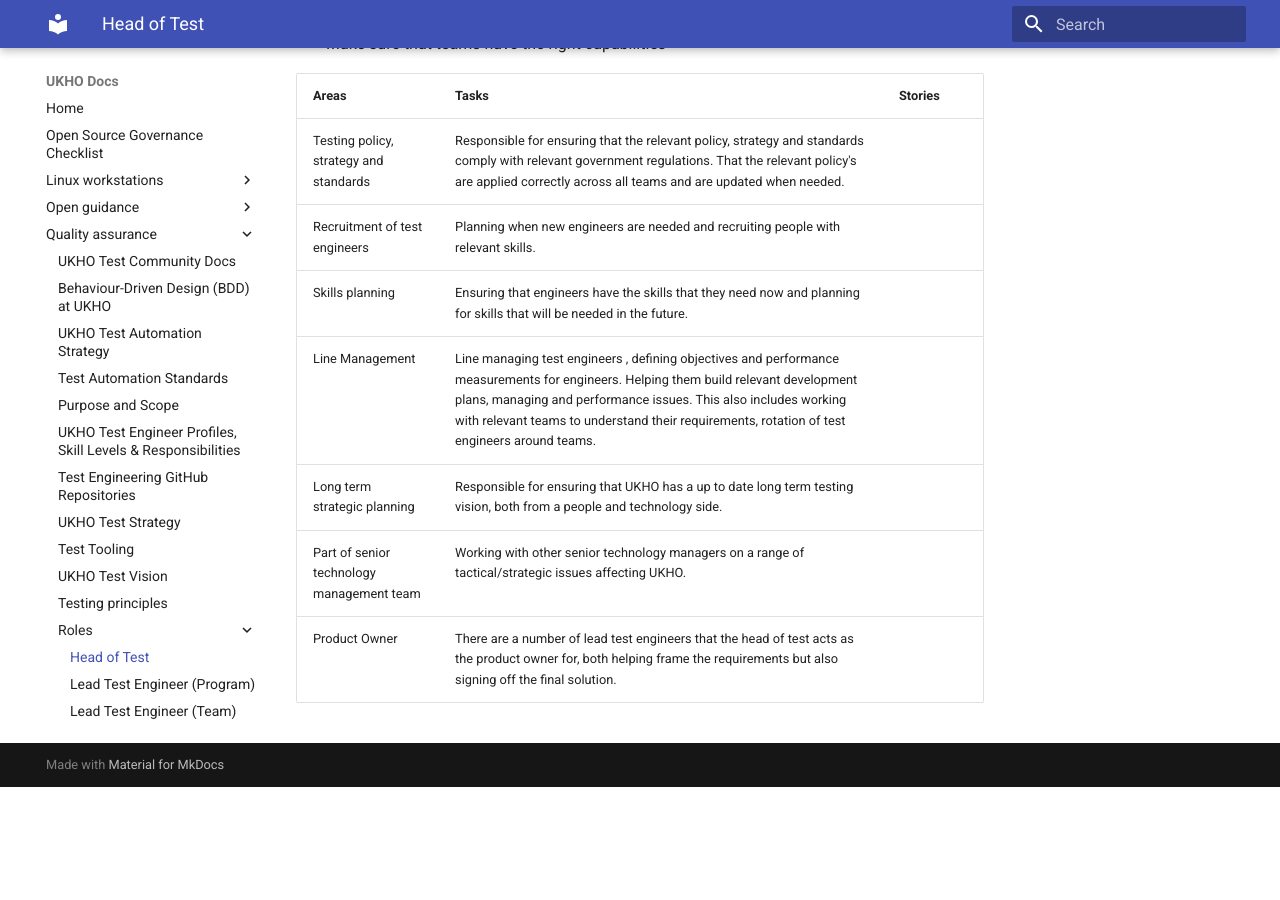
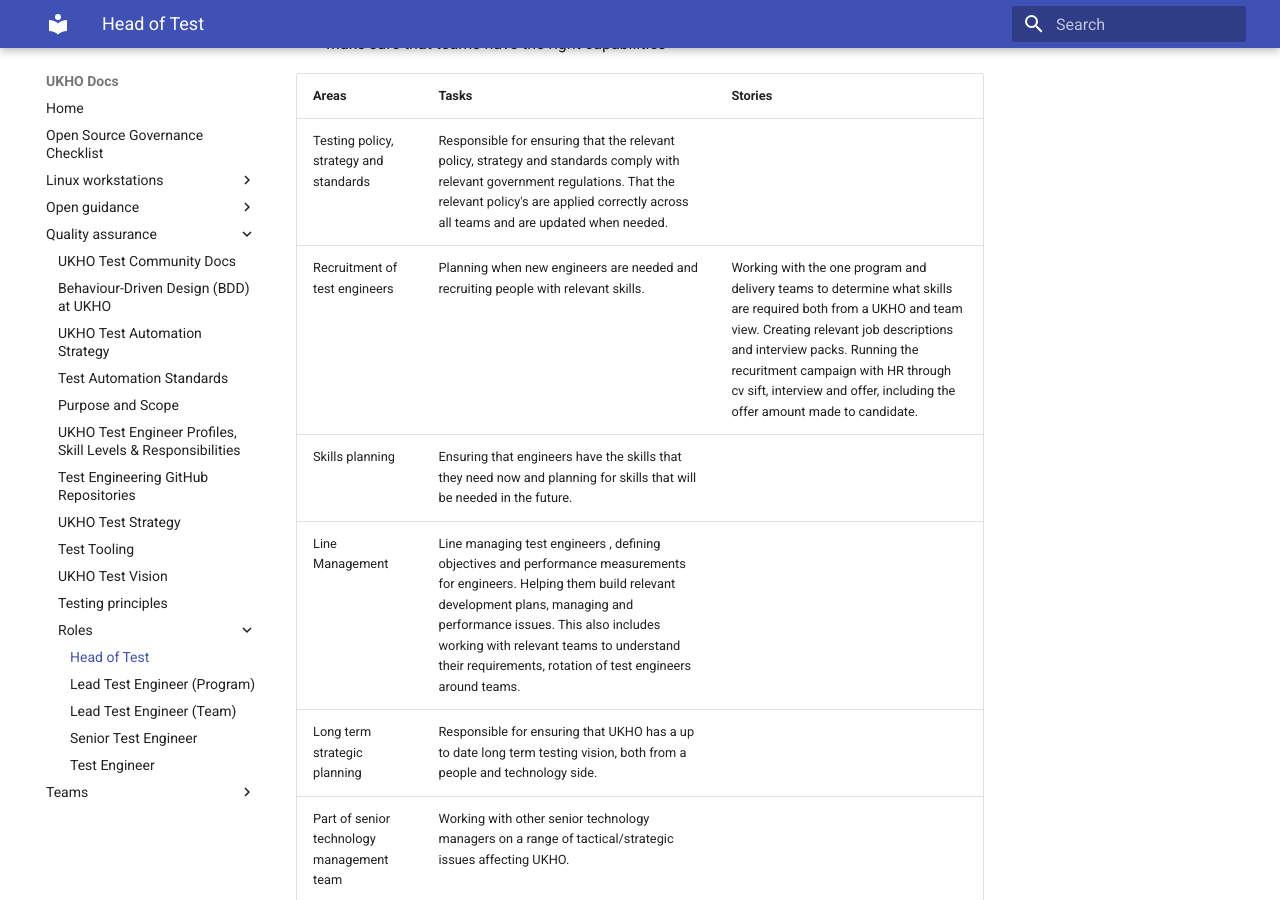
Before and after one commit to UKHO/docs, an MkDocs documentation site: the page built from docs/quality-assurance/roles/head-of-test.md, in a window 1280 px wide and 900 px high, scrolled down 459 px. Built offline with MkDocs 1.6.1 and Material for MkDocs 9.7.7, drawn with Linux system fonts in a browser that asks for light colours; before the commit the page ends 1246 px from its top, so only the background shows below that.

Commit message:
Update head-of-test.md

```diff
--- a/docs/quality-assurance/roles/head-of-test.md
+++ b/docs/quality-assurance/roles/head-of-test.md
@@ -15,7 +15,7 @@ At this level, you will:
 |  Areas | Tasks | Stories |
 | --- | --- | --- |
 | Testing policy, strategy and standards | Responsible for ensuring that the relevant policy, strategy and standards comply with relevant government regulations. That the relevant policy's are applied correctly across all teams and are updated when needed.|  |
-| Recruitment of test engineers | Planning when new engineers are needed and recruiting people with relevant skills. |  |
+| Recruitment of test engineers | Planning when new engineers are needed and recruiting people with relevant skills. | Working with the one program and delivery teams to determine what skills are required both from a UKHO and team view. Creating relevant job descriptions and interview packs. Running the recuritment campaign with HR through cv sift, interview and offer, including the offer amount made to candidate. |
 | Skills planning | Ensuring that engineers have the skills that they need now and planning for skills that will be needed in the future. |  |
 | Line Management | Line managing test engineers , defining objectives and performance measurements for engineers. Helping them build relevant development plans, managing and performance issues. This also includes working with relevant teams to understand their requirements, rotation of test engineers around teams. |  |
 | Long term strategic planning | Responsible for ensuring that UKHO has a up to date long term testing vision, both from a people and technology side. |  |
```
